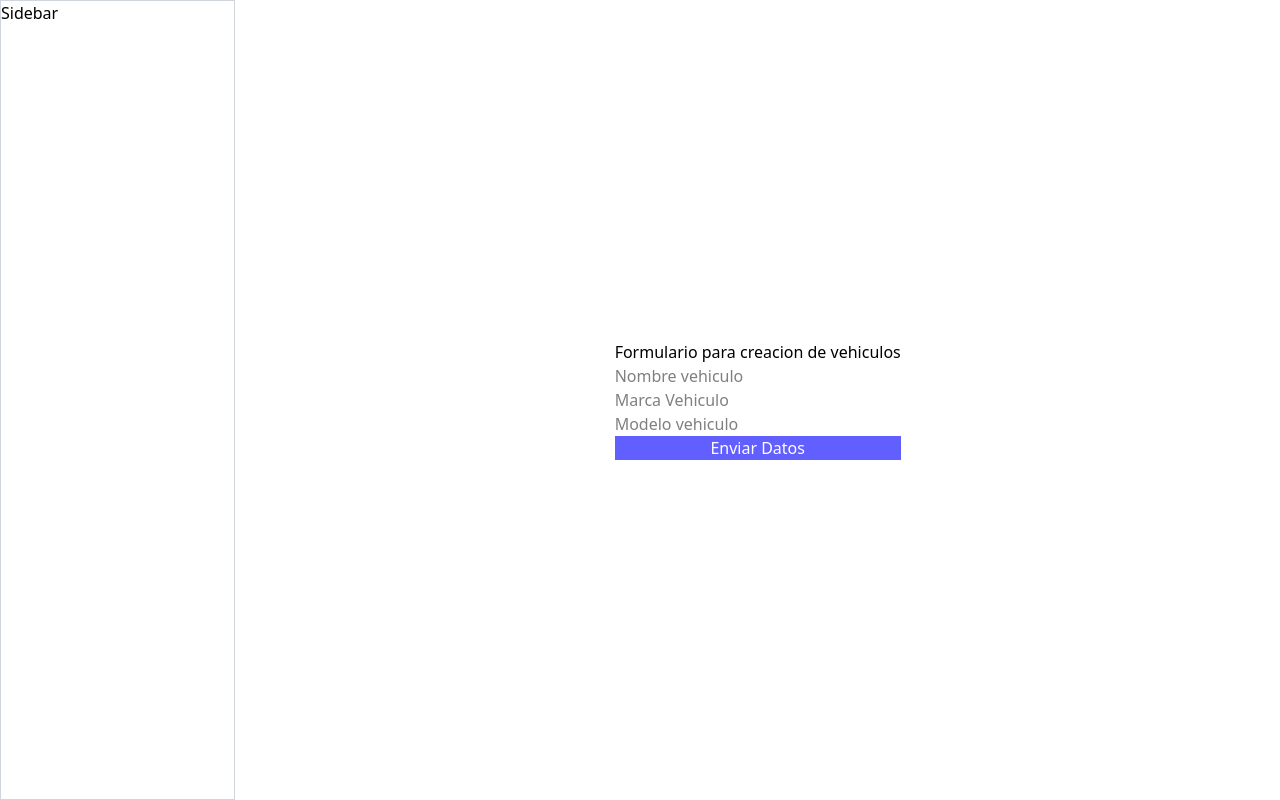
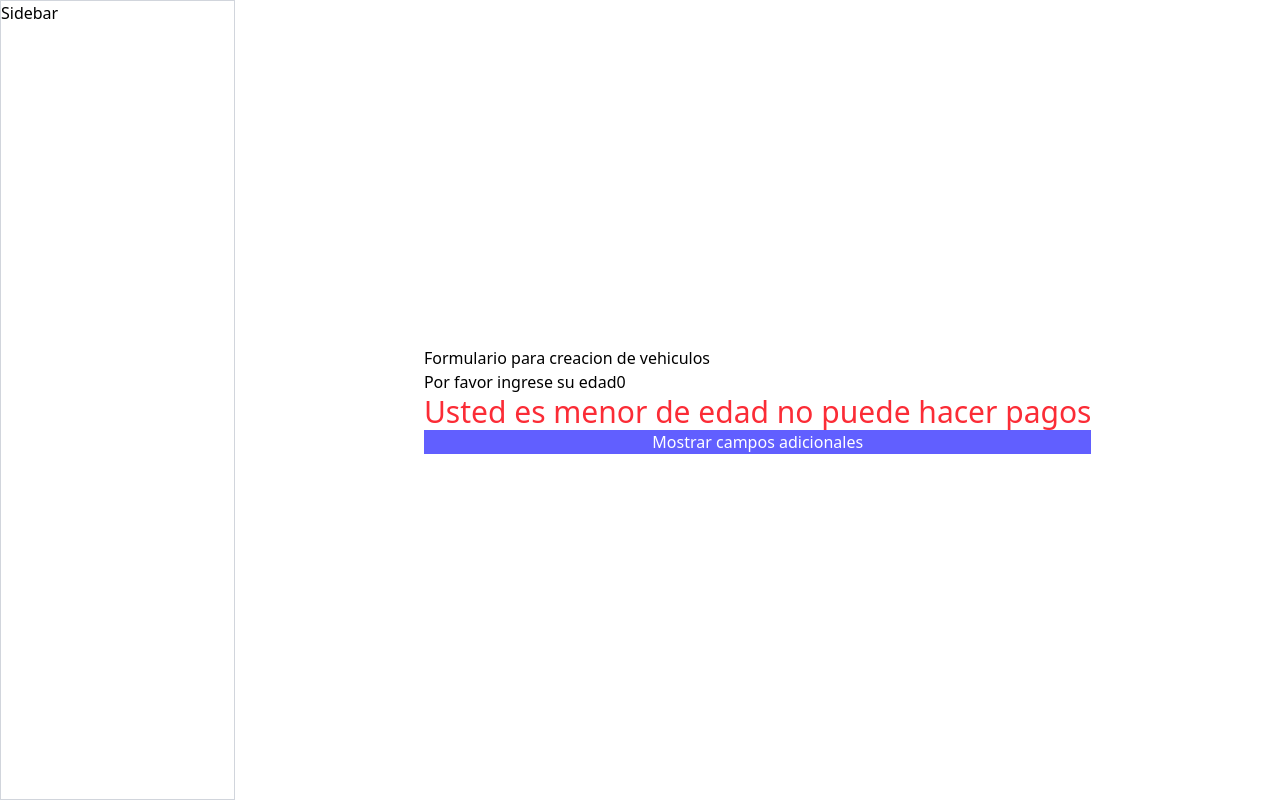
Before and after one commit to hanrike/pyppageTailwind, a React (Vite) app: page /admin/vehiculos in a window 1280 px wide. Built offline with nearby package versions, Linux system fonts and the light colour scheme.

Commit message:
ejemplo de renderizacion condicional con useEffect

```diff
--- a/src/pages/admin/Vehiculos.jsx
+++ b/src/pages/admin/Vehiculos.jsx
@@ -3,47 +3,48 @@
 //no como en python que todo es secuencial aqui se puede ejecutar de primero cualquier accion
 //funcion useState nos permite definir las variables que vamos a utilizar dentro de nustra funcion
 
+//EJERCICIO DE PRUEBA REALIZAR UN FORMULARIO QUE LE PIDA AL USUSARIO LA EDAD Y MUSTRE UN MENSAJE QUE LE DIGA SI ES MAYOR DE EDAD O NO EJMPLO RAPIDO DE UNA RENDERIZACION
 
 //aqui vienen las interactividades de la funcion useEffect
 const Vehiculos=()=>{
- //de esta manera llamo al useState una variable dentro de la aplicacion que esta constantemente cambiando eso es un estado
- const[nombreVehiculo,setNombreVehiculo]=useState(''); //el set es para poder cambiar el nombre de ese vehiculo es como en java setters y getters getter leer informacion de la variable
-                                                        //seter cambiar informacion de la variable
+    const [edad,setEdad]=useState(0);
+    const [esMenorDeEdad,setEsMenorDeEdad]=useState(false) //para la renderizacion condicional se hace la funcion const useState y la inicializo en falso para que no aparezca inicialmente
+    const [mostrarCamposAdicionales,setMostrarCamposAdicionales]=useState(false)
+  useEffect(()=>{  //El useeFFECT ME SIRVE PARA HACER LOS CONTROLES Q yo necesite
+    if(edad>=18){ //si edad es mayor a 18 setEsMenorDeEdad(false) si no setEsMenorDeEdad(true)
+      setEsMenorDeEdad(false)
+      }else{
+      setEsMenorDeEdad(true)
+    }
+  },[edad])
 
-  useEffect(()=>{
-    console.log(
-      'Hola soy un use effect que se ejecuta solo una vez cuando la pagina se renderiza, porque tiene el array de dependencias vacio');
-    //paso2
-    //paso3
-    //paso etc
-  },[]);
 
-  useEffect(() => {
-    console.log('Esto es una funcion que se ejecuta cada que cambia el valor de nombre vehiculo')
-    console.log('El valor de la variable vehiculo es: ',nombreVehiculo)
-   },[nombreVehiculo]); //pongo a escuchar la variable nombreVehiculo
-
-   //useEffect que se ejecuta siempre no es recomendable porque como no tiene ninbguna dependencia se puede volver un ciclo infinito y generar algun error o copar el servidor haciendo un ciclo infinito
-   //rompiendo la página por completo
-   //useEffect(() => {
-    //console.log('Este es un useEffect que se ejecuta siempre que cambia una variable ')
-   //}); se explica para saber que existe, no recomendable usarlo es como un ciclo while true se puede volver infinito
-
-    const enviarDatosAlBackend = () => { //de esta manera pongo al useEffect a escuchar una variable
-      console.log('El valor de la variable nombre vehiculo es',nombreVehiculo)
-    }
   return (
     <form className='flex flex-col'>
       <h2>Formulario para creacion de vehiculos</h2>
-      {/** onChange sirve para recibir el valor de un evento cualquieraque es lo que esta ingresando en el formulario */}
-      <input onChange={(e)=>{setNombreVehiculo (e.target.value)}}
-      type='text' placeholder='Nombre vehiculo'/> {/** el evento  onChange cada que el input cambie se puede ejecutar una funcion */}
-      <input onChange={(e)=>{console.log('marca:',e.target.value)}}
-      type='text' placeholder='Marca Vehiculo'/> {/** como se ve en el console.log los valores cambian cuando se ponen los inputs */}
-      <input type='text' placeholder='Modelo vehiculo'/>
-      <button type='button' onClick={enviarDatosAlBackend} className='bg-indigo-500 text-white'>Enviar Datos</button> {/** onClick  para ejecutar una funcion o accion que quiero que se ejecute cunado hago click al boton*/}
+      <label htmlFor='edad'>
+      Por favor ingrese su edad
+      <input value={edad} onChange={(e)=>{setEdad(e.target.value)}} className='border-gray-600' name='edad' type='number'/>
+      </label>
+      {esMenorDeEdad ? ( //renderizacion condicional en react es: si es esMenorDeEdad (?)=es menor de edad y el else (:) si no no puede hacer pagos esta es la sintaxis
+        <span className='text-3xl text-red-500'>Usted es menor de edad no puede hacer pagos</span>
+      ):(
+        <span className='text-3xl text-green-500'>Usted es menor de edad no puede hacer pagos</span>
+      )}
+      <button onClick={()=>setMostrarCamposAdicionales(!mostrarCamposAdicionales)} type='button' className='text-white bg-indigo-500'>
+        Mostrar campos adicionales
+      </button>
+      {mostrarCamposAdicionales && (
+        <div>
+          <input className='border bg-gray-400 my-2 p-3' placeholder='dato nuevo' type='text'/>
+          <input className='border bg-gray-400 my-2 p-3' placeholder='dato nuevo' type='text'/>
+          <input className='border bg-gray-400 my-2 p-3' placeholder='dato nuevo' type='text'/>
+          <input className='border bg-gray-400 my-2 p-3' placeholder='dato nuevo' type='text'/>
+          <input className='border bg-gray-400 my-2 p-3' placeholder='dato nuevo' type='text'/>
+        </div>
+      )}
     </form>
   )
 };
 
-export default Vehiculos
+export default Vehiculos;
```
